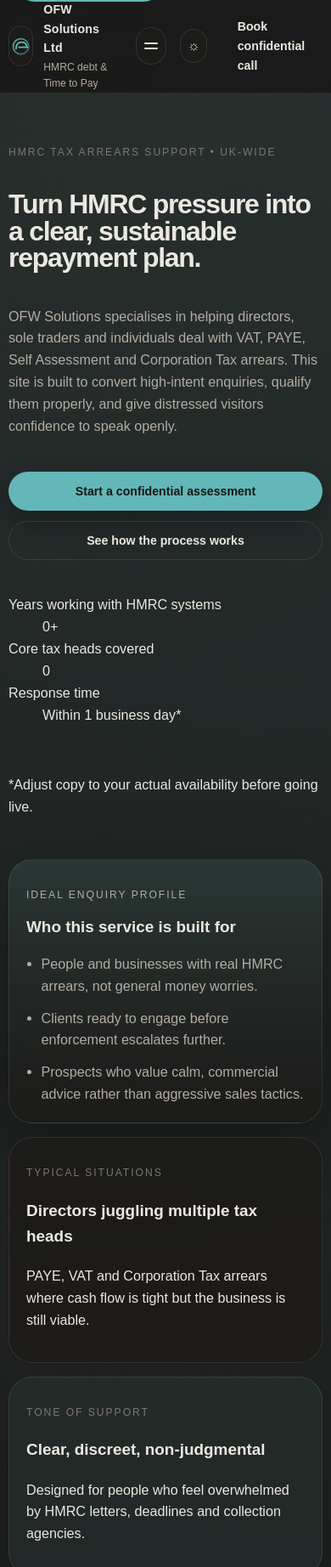
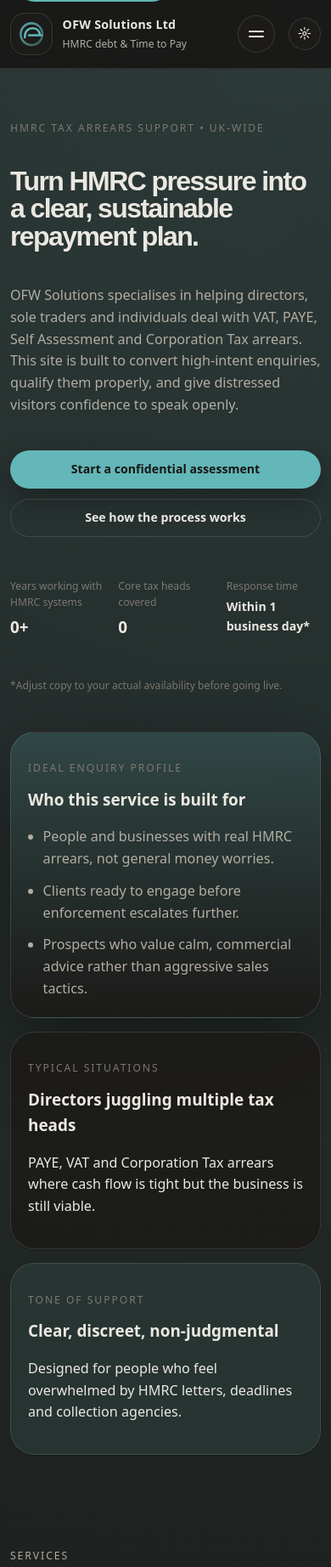
Before and after one commit to jimmym18091809/ofwsolutions, a plain HTML site: page index.html in a window 390 px wide. Shown: the top 1844 px of the page at 85% size. Drawn offline with Linux system fonts and the light colour scheme; a web font is replaced by a local one.

Commit message:
Update style.css

```diff
--- a/style.css
+++ b/style.css
@@ -1,7 +1,8 @@
-/* Art direction: premium HMRC consultancy website -> restrained, modern, confident.
-   Palette: Nexus-inspired neutral surfaces with teal accent.
-   Typography: Clash Display + Satoshi for authority and clean readability.
-   Density: spacious, editorial, conversion-focused. */
+/*
+  OFW Solutions Ltd — HMRC debt consultancy
+  2026-ready static build for GitHub Pages
+  Art direction: premium, calm, conversion-focused.
+*/
 
 :root,
 [data-theme="light"] {
@@ -11,7 +12,6 @@
   --text-lg: clamp(1.125rem, 1rem + 0.75vw, 1.5rem);
   --text-xl: clamp(1.5rem, 1.2rem + 1.25vw, 2.25rem);
   --text-2xl: clamp(2rem, 1.2rem + 2.5vw, 3.5rem);
-  --text-3xl: clamp(2.5rem, 1rem + 4vw, 5rem);
 
   --space-1: 0.25rem;
   --space-2: 0.5rem;
@@ -30,72 +30,71 @@
   --color-bg: #f7f6f2;
   --color-surface: #f9f8f5;
   --color-surface-2: #fbfbf9;
-  --color-surface-offset: #edeae5;
-  --color-surface-dynamic: #e6e4df;
-  --color-border: rgba(40, 37, 29, 0.12);
-  --color-divider: rgba(40, 37, 29, 0.09);
+  --color-surface-alt: #edeae5;
+  --color-border: rgba(40, 37, 29, 0.14);
+  --color-divider: rgba(40, 37, 29, 0.1);
   --color-text: #28251d;
   --color-text-muted: #67645f;
   --color-text-faint: #95928b;
   --color-text-inverse: #f9f8f4;
+
   --color-primary: #01696f;
   --color-primary-hover: #0c4e54;
-  --color-primary-highlight: rgba(1, 105, 111, 0.08);
+  --color-primary-soft: rgba(1, 105, 111, 0.08);
   --color-success: #437a22;
 
-  --radius-sm: 0.375rem;
-  --radius-md: 0.75rem;
-  --radius-lg: 1.25rem;
-  --radius-xl: 1.75rem;
+  --radius-sm: 0.5rem;
+  --radius-md: 0.9rem;
+  --radius-lg: 1.4rem;
+  --radius-xl: 1.8rem;
   --radius-full: 9999px;
 
-  --shadow-sm: 0 1px 2px rgba(20, 17, 12, 0.06);
-  --shadow-md: 0 10px 30px rgba(20, 17, 12, 0.08);
-  --shadow-lg: 0 24px 80px rgba(20, 17, 12, 0.16);
+  --shadow-sm: 0 1px 2px rgba(20, 17, 12, 0.05);
+  --shadow-md: 0 12px 34px rgba(20, 17, 12, 0.12);
+  --shadow-lg: 0 28px 90px rgba(20, 17, 12, 0.18);
 
   --font-display: 'Clash Display', 'Arial', sans-serif;
-  --font-body: 'Satoshi', 'Arial', sans-serif;
-  --content-wide: 1200px;
+  --font-body: 'Satoshi', system-ui, -apple-system, BlinkMacSystemFont, 'Segoe UI', sans-serif;
+
+  --content-wide: 1180px;
   --transition-interactive: 180ms cubic-bezier(0.16, 1, 0.3, 1);
 }
 
 [data-theme="dark"] {
   --color-bg: #171614;
   --color-surface: #1c1b19;
-  --color-surface-2: #201f1d;
-  --color-surface-offset: #252320;
-  --color-surface-dynamic: #302e2a;
-  --color-border: rgba(249, 248, 244, 0.1);
-  --color-divider: rgba(249, 248, 244, 0.08);
+  --color-surface-2: #22211f;
+  --color-surface-alt: #2c2a26;
+  --color-border: rgba(249, 248, 244, 0.12);
+  --color-divider: rgba(249, 248, 244, 0.09);
   --color-text: #ebe8e1;
   --color-text-muted: #b2ada3;
   --color-text-faint: #7d786f;
   --color-text-inverse: #171614;
   --color-primary: #63b7b8;
   --color-primary-hover: #8ad1d2;
-  --color-primary-highlight: rgba(99, 183, 184, 0.12);
+  --color-primary-soft: rgba(99, 183, 184, 0.18);
   --color-success: #84c06a;
-  --shadow-sm: 0 1px 2px rgba(0, 0, 0, 0.2);
-  --shadow-md: 0 10px 30px rgba(0, 0, 0, 0.28);
-  --shadow-lg: 0 30px 90px rgba(0, 0, 0, 0.38);
+  --shadow-sm: 0 1px 2px rgba(0, 0, 0, 0.25);
+  --shadow-md: 0 12px 34px rgba(0, 0, 0, 0.32);
+  --shadow-lg: 0 32px 100px rgba(0, 0, 0, 0.42);
 }
 
 @media (prefers-color-scheme: dark) {
   :root:not([data-theme="light"]) {
     --color-bg: #171614;
     --color-surface: #1c1b19;
-    --color-surface-2: #201f1d;
-    --color-surface-offset: #252320;
-    --color-surface-dynamic: #302e2a;
-    --color-border: rgba(249, 248, 244, 0.1);
-    --color-divider: rgba(249, 248, 244, 0.08);
+    --color-surface-2: #22211f;
+    --color-surface-alt: #2c2a26;
+    --color-border: rgba(249, 248, 244, 0.12);
+    --color-divider: rgba(249, 248, 244, 0.09);
     --color-text: #ebe8e1;
     --color-text-muted: #b2ada3;
     --color-text-faint: #7d786f;
     --color-text-inverse: #171614;
     --color-primary: #63b7b8;
     --color-primary-hover: #8ad1d2;
-    --color-primary-highlight: rgba(99, 183, 184, 0.12);
+    --color-primary-soft: rgba(99, 183, 184, 0.18);
     --color-success: #84c06a;
   }
 }
@@ -105,7 +104,7 @@
   scroll-behavior: smooth;
   -webkit-text-size-adjust: none;
   text-size-adjust: none;
-  scroll-padding-top: 6rem;
+  scroll-padding-top: 5rem;
 }
 body {
   margin: 0;
@@ -115,7 +114,7 @@
   line-height: 1.6;
   color: var(--color-text);
   background:
-    radial-gradient(circle at top right, var(--color-primary-highlight), transparent 28%),
+    radial-gradient(circle at top right, var(--color-primary-soft), transparent 28%),
     radial-gradient(circle at top left, rgba(255,255,255,0.04), transparent 24%),
     var(--color-bg);
 }
@@ -124,10 +123,12 @@
 button, input, textarea, select { font: inherit; color: inherit; }
 button { cursor: pointer; }
 textarea { resize: vertical; }
+
 :focus-visible {
   outline: 2px solid var(--color-primary);
   outline-offset: 3px;
 }
+
 @media (prefers-reduced-motion: reduce) {
   *, *::before, *::after {
     animation-duration: 0.01ms !important;
@@ -161,38 +162,32 @@
 }
 .skip-link:focus { top: var(--space-4); }
 
+.shell { position: relative; isolation: isolate; }
+
 .container {
-  width: min(calc(100% - 2rem), var(--content-wide));
+  width: min(calc(100% - 2.4rem), var(--content-wide));
   margin-inline: auto;
 }
 
 .section {
-  padding-block: clamp(var(--space-12), 10vw, var(--space-24));
-}
-.section-tight {
-  padding-block: var(--space-8);
+  padding-block: clamp(var(--space-12), 8vw, var(--space-24));
 }
 .section-alt {
-  background: color-mix(in srgb, var(--color-surface) 78%, transparent);
+  background: color-mix(in srgb, var(--color-surface) 88%, transparent);
   border-block: 1px solid var(--color-divider);
-}
-
-.site-shell {
-  position: relative;
-  isolation: isolate;
 }
 
 .site-header {
   position: sticky;
   top: 0;
-  z-index: 50;
-  backdrop-filter: blur(18px);
-  background: color-mix(in srgb, var(--color-bg) 80%, transparent);
+  z-index: 40;
+  backdrop-filter: blur(16px);
+  background: color-mix(in srgb, var(--color-bg) 86%, transparent);
   border-bottom: 1px solid var(--color-divider);
 }
 
 .nav-wrap {
-  min-height: 5.5rem;
+  min-height: 5rem;
   display: flex;
   align-items: center;
   justify-content: space-between;
@@ -205,30 +200,24 @@
   gap: var(--space-3);
 }
 .brand-mark {
-  width: 3rem;
-  height: 3rem;
-  border-radius: 1rem;
+  width: 3.1rem;
+  height: 3.1rem;
+  border-radius: 1.1rem;
   display: grid;
   place-items: center;
   background: var(--color-surface);
   border: 1px solid var(--color-border);
   box-shadow: var(--shadow-sm);
 }
-.brand-mark svg {
-  width: 2rem;
-  color: var(--color-primary);
-}
-.brand-text {
-  display: grid;
-  gap: 0.1rem;
-}
+.brand-mark svg { width: 2.4rem; color: var(--color-primary); }
+.brand-text { display: grid; gap: 0.1rem; }
 .brand-text strong {
   font-size: var(--text-sm);
-  letter-spacing: 0.01em;
+  letter-spacing: 0.02em;
 }
 .brand-text small {
+  font-size: var(--text-xs);
   color: var(--color-text-muted);
-  font-size: var(--text-xs);
 }
 
 .site-nav,
@@ -238,10 +227,11 @@
   align-items: center;
   gap: var(--space-4);
 }
+
 .nav-links a,
 .mobile-menu a {
+  font-size: var(--text-sm);
   color: var(--color-text-muted);
-  font-size: var(--text-sm);
 }
 .nav-links a:hover,
 .mobile-menu a:hover {
@@ -250,8 +240,8 @@
 
 .nav-toggle {
   display: none;
-  width: 2.75rem;
-  height: 2.75rem;
+  width: 2.7rem;
+  height: 2.7rem;
   border-radius: var(--radius-full);
   border: 1px solid var(--color-border);
   background: var(--color-surface);
@@ -261,7 +251,7 @@
   flex-direction: column;
 }
 .nav-toggle span:not(.sr-only) {
-  width: 1rem;
+  width: 1.1rem;
   height: 2px;
   border-radius: var(--radius-full);
   background: var(--color-text);
@@ -275,22 +265,17 @@
   border-top: 1px solid var(--color-divider);
   background: color-mix(in srgb, var(--color-bg) 92%, transparent);
 }
-.mobile-menu a {
-  padding: var(--space-3) 0;
-}
-.mobile-menu.is-open {
-  display: flex;
-}
+.mobile-menu a { padding: var(--space-3) 0; }
+.mobile-menu.is-open { display: flex; }
 
 .theme-toggle {
-  width: 2.75rem;
-  height: 2.75rem;
+  width: 2.7rem;
+  height: 2.7rem;
   border-radius: var(--radius-full);
   border: 1px solid var(--color-border);
   display: inline-flex;
   align-items: center;
   justify-content: center;
-  gap: 0;
   background: var(--color-surface);
   position: relative;
   overflow: hidden;
@@ -319,9 +304,10 @@
 }
 
 .button {
-  min-height: 2.875rem;
+  min-height: 2.8rem;
   padding: 0 var(--space-5);
   border-radius: var(--radius-full);
+  border: 1px solid transparent;
   display: inline-flex;
   align-items: center;
   justify-content: center;
@@ -337,90 +323,71 @@
   box-shadow: var(--shadow-md);
 }
 .button-primary:hover { background: var(--color-primary-hover); }
-.button-secondary {
+.button-outline {
   background: var(--color-surface);
-  border: 1px solid var(--color-border);
+  border-color: var(--color-border);
 }
 .button-ghost {
-  border: 1px solid var(--color-border);
+  border-color: var(--color-border);
   background: transparent;
 }
 
-.hero-grid,
-.contact-grid,
-.difference-grid {
-  display: grid;
-  gap: clamp(var(--space-8), 4vw, var(--space-16));
-  align-items: start;
+.hero {
+  position: relative;
 }
 .hero-grid {
-  grid-template-columns: 1.2fr 0.9fr;
-  min-height: calc(100dvh - 8rem);
+  display: grid;
+  grid-template-columns: minmax(0, 1.2fr) minmax(0, 0.9fr);
+  gap: clamp(var(--space-8), 4vw, var(--space-16));
   align-items: center;
-}
-.hero-copy h1,
-.section-heading h2,
-.difference-copy h2,
-.contact-copy h2 {
-  font-family: var(--font-display);
-  font-size: var(--text-2xl);
-  line-height: 0.98;
-  letter-spacing: -0.04em;
-  margin: 0;
-}
-.hero-text,
-.section-heading p,
-.difference-copy p,
-.contact-copy p,
-.service-card p,
-.process-card p,
-.insight-card p,
-.hero-metric p,
-.hero-card p,
-.difference-card p,
-.footer-wrap p {
-  color: var(--color-text-muted);
-}
-.eyebrow,
-.metric-label,
-.card-topline,
-.process-step,
-.insight-tag,
-.contact-points span,
-.proof-grid span,
-.service-number {
-  font-size: var(--text-xs);
-  text-transform: uppercase;
-  letter-spacing: 0.16em;
-  color: var(--color-text-faint);
 }
 .hero-copy {
   display: grid;
   gap: var(--space-6);
+}
+.eyebrow {
+  font-size: var(--text-xs);
+  letter-spacing: 0.16em;
+  text-transform: uppercase;
+  color: var(--color-text-faint);
+}
+.hero h1 {
+  font-family: var(--font-display);
+  font-size: var(--text-2xl);
+  line-height: 1.02;
+  letter-spacing: -0.05em;
+  margin: 0;
+}
+.hero-text {
+  color: var(--color-text-muted);
 }
 .hero-actions {
   display: flex;
   flex-wrap: wrap;
   gap: var(--space-3);
 }
-.trust-row {
+
+.hero-metrics {
   display: grid;
   grid-template-columns: repeat(3, minmax(0, 1fr));
   gap: var(--space-4);
-  padding-top: var(--space-2);
+  margin: var(--space-6) 0 var(--space-2);
 }
-.trust-row div {
-  padding: var(--space-4);
-  border-top: 1px solid var(--color-divider);
+.hero-metrics dt {
+  font-size: var(--text-xs);
+  color: var(--color-text-faint);
 }
-.trust-row strong {
-  display: block;
+.hero-metrics dd {
+  margin: var(--space-1) 0 0;
   font-size: var(--text-sm);
-  margin-bottom: var(--space-1);
+  font-weight: 600;
 }
-.trust-row span {
-  color: var(--color-text-muted);
+.hero-metrics dd[data-counter] {
+  font-size: var(--text-lg);
+}
+.metric-note {
   font-size: var(--text-xs);
+  color: var(--color-text-faint);
 }
 
 .hero-panel {
@@ -430,152 +397,184 @@
 .hero-card,
 .glass-card,
 .service-card,
-.difference-card,
+.sector-card,
 .process-card,
-.insight-card,
-.contact-form,
-.proof-grid article {
+.case-card,
+.resource-card,
+.contact-form {
+  border-radius: var(--radius-xl);
   border: 1px solid var(--color-border);
-  background: color-mix(in srgb, var(--color-surface) 86%, transparent);
-  border-radius: var(--radius-xl);
+  background: color-mix(in srgb, var(--color-surface) 90%, transparent);
   box-shadow: var(--shadow-sm);
-}
-.hero-card,
-.glass-card,
-.process-card,
-.insight-card,
-.difference-card,
-.proof-grid article,
-.service-card {
   padding: var(--space-6);
 }
 .hero-card-primary {
-  background: linear-gradient(180deg, color-mix(in srgb, var(--color-primary-highlight) 100%, var(--color-surface)), var(--color-surface));
+  background: linear-gradient(180deg, var(--color-primary-soft), var(--color-surface));
   box-shadow: var(--shadow-lg);
 }
+.card-topline,
+.metric-label,
+.service-number,
+.resource-tag,
+.process-step {
+  font-size: var(--text-xs);
+  letter-spacing: 0.16em;
+  text-transform: uppercase;
+  color: var(--color-text-faint);
+}
 .hero-card h2 {
-  margin-top: var(--space-2);
-  margin-bottom: var(--space-4);
+  margin: var(--space-2) 0 var(--space-4);
   font-size: var(--text-lg);
 }
-.feature-list {
+.feature-list,
+.bullet-list {
   margin: 0;
   padding-left: 1.1rem;
-  color: var(--color-text-muted);
   display: grid;
   gap: var(--space-3);
+  color: var(--color-text-muted);
 }
 .hero-stack {
   display: grid;
-  grid-template-columns: 1fr 1fr;
+  grid-template-columns: repeat(2, minmax(0, 1fr));
   gap: var(--space-4);
 }
-.accent-card {
-  background: color-mix(in srgb, var(--color-primary-highlight) 70%, var(--color-surface));
-}
-.hero-metric strong {
-  display: block;
-  margin: var(--space-2) 0;
+.hero-metric-panel h3 {
+  margin: var(--space-2) 0 var(--space-2);
   font-size: var(--text-lg);
 }
-
-.proof-grid {
-  display: grid;
-  grid-template-columns: repeat(3, minmax(0, 1fr));
-  gap: var(--space-4);
-}
-.proof-grid article p {
-  margin: var(--space-2) 0 0;
+.accent-card {
+  background: color-mix(in srgb, var(--color-primary-soft) 70%, var(--color-surface));
 }
 
-.section-grid,
-.process-wrap,
-.insights-grid {
+.section-grid {
   display: grid;
   gap: var(--space-8);
 }
 .section-heading {
-  max-width: 46rem;
+  max-width: 48rem;
 }
+.section-heading h2 {
+  font-family: var(--font-display);
+  font-size: var(--text-xl);
+  letter-spacing: -0.04em;
+}
+.section-heading p {
+  color: var(--color-text-muted);
+}
+
 .service-layout {
   display: grid;
-  grid-template-columns: 1.2fr 1fr 1fr;
+  grid-template-columns: minmax(0, 1.4fr) repeat(3, minmax(0, 1fr));
   gap: var(--space-4);
 }
 .service-card {
-  min-height: 15rem;
+  min-height: 13rem;
   display: flex;
   flex-direction: column;
   justify-content: space-between;
 }
 .service-card-large {
   grid-row: span 2;
-  min-height: 100%;
-  background: color-mix(in srgb, var(--color-primary-highlight) 65%, var(--color-surface));
+  background: color-mix(in srgb, var(--color-primary-soft) 68%, var(--color-surface));
 }
-.service-card h3,
-.difference-card h3,
-.process-card h3,
-.insight-card h3 {
+.service-card h3 {
   font-size: var(--text-lg);
   margin: var(--space-4) 0 var(--space-2);
 }
+.service-card p { color: var(--color-text-muted); }
 
-.difference-grid {
-  grid-template-columns: 1fr 1.05fr;
-}
-.difference-panels {
+.sector-grid {
   display: grid;
+  grid-template-columns: repeat(4, minmax(0, 1fr));
   gap: var(--space-4);
 }
+.sector-card h3 {
+  font-size: var(--text-lg);
+  margin-bottom: var(--space-2);
+}
+.sector-card p { color: var(--color-text-muted); }
+
+.process-wrap { display: grid; gap: var(--space-8); }
 .process-grid {
   display: grid;
   grid-template-columns: repeat(4, minmax(0, 1fr));
   gap: var(--space-4);
 }
+.process-card h3 {
+  font-size: var(--text-lg);
+  margin: var(--space-4) 0 var(--space-2);
+}
+.process-card p { color: var(--color-text-muted); }
 .process-step {
   display: inline-flex;
   padding: var(--space-1) var(--space-2);
   border-radius: var(--radius-full);
-  background: var(--color-primary-highlight);
+  background: var(--color-primary-soft);
 }
 
-.insights-grid {
+.case-grid {
+  display: grid;
   grid-template-columns: repeat(3, minmax(0, 1fr));
-  align-items: stretch;
+  gap: var(--space-4);
 }
-.insight-card-featured {
-  grid-column: span 2;
-  background: linear-gradient(180deg, color-mix(in srgb, var(--color-primary-highlight) 100%, var(--color-surface)), var(--color-surface));
+.case-card h3 {
+  font-size: var(--text-lg);
+  margin-bottom: var(--space-2);
 }
-.insight-tag {
+.case-card p { color: var(--color-text-muted); }
+
+.resource-grid {
+  display: grid;
+  grid-template-columns: repeat(3, minmax(0, 1fr));
+  gap: var(--space-4);
+}
+.resource-tag {
   display: inline-flex;
-  margin-bottom: var(--space-4);
+  padding: var(--space-1) var(--space-2);
+  border-radius: var(--radius-full);
+  background: var(--color-surface-alt);
 }
+.resource-card h3 {
+  font-size: var(--text-lg);
+  margin: var(--space-4) 0 var(--space-2);
+}
+.resource-card p { color: var(--color-text-muted); }
 
 .contact-grid {
-  grid-template-columns: 0.9fr 1.1fr;
+  display: grid;
+  grid-template-columns: minmax(0, 0.9fr) minmax(0, 1.1fr);
+  gap: var(--space-8);
 }
+.contact-copy h2 {
+  font-family: var(--font-display);
+  font-size: var(--text-xl);
+  letter-spacing: -0.04em;
+}
+.contact-copy p { color: var(--color-text-muted); }
+
 .contact-points {
   display: grid;
   gap: var(--space-4);
   margin-top: var(--space-6);
 }
-.contact-points div {
-  padding-bottom: var(--space-4);
-  border-bottom: 1px solid var(--color-divider);
+.contact-points dt {
+  font-size: var(--text-xs);
+  letter-spacing: 0.16em;
+  text-transform: uppercase;
+  color: var(--color-text-faint);
 }
-.contact-points strong {
-  display: block;
-  margin-top: var(--space-1);
+.contact-points dd {
+  margin: var(--space-1) 0 0;
   font-size: var(--text-sm);
+  font-weight: 600;
 }
+
 .contact-form {
-  padding: var(--space-6);
+  background: color-mix(in srgb, var(--color-surface-2) 94%, transparent);
+  box-shadow: var(--shadow-lg);
   display: grid;
   gap: var(--space-5);
-  background: color-mix(in srgb, var(--color-surface) 92%, transparent);
-  box-shadow: var(--shadow-lg);
 }
 .form-grid {
   display: grid;
@@ -588,8 +587,8 @@
 }
 label span {
   font-size: var(--text-xs);
+  letter-spacing: 0.12em;
   text-transform: uppercase;
-  letter-spacing: 0.12em;
   color: var(--color-text-faint);
 }
 input,
@@ -603,21 +602,19 @@
   padding: 0 var(--space-4);
 }
 textarea {
-  min-height: 10rem;
+  min-height: 9rem;
   padding: var(--space-4);
 }
 input::placeholder,
-textarea::placeholder {
-  color: var(--color-text-faint);
-}
+textarea::placeholder { color: var(--color-text-faint); }
 .form-footer {
   display: grid;
   gap: var(--space-3);
 }
 .form-footer p {
+  margin: 0;
+  font-size: var(--text-xs);
   color: var(--color-text-faint);
-  font-size: var(--text-xs);
-  margin: 0;
 }
 
 .site-footer {
@@ -628,17 +625,17 @@
   display: flex;
   justify-content: space-between;
   gap: var(--space-8);
-  align-items: flex-start;
 }
 .footer-wrap strong {
   display: block;
   margin-bottom: var(--space-2);
 }
+.footer-wrap p { color: var(--color-text-muted); }
 .footer-meta {
   display: grid;
   gap: var(--space-2);
+  font-size: var(--text-xs);
   color: var(--color-text-faint);
-  font-size: var(--text-xs);
   text-align: right;
 }
 
@@ -654,88 +651,52 @@
 
 @media (max-width: 1080px) {
   .hero-grid,
-  .difference-grid,
+  .service-layout,
+  .sector-grid,
+  .process-grid,
+  .case-grid,
+  .resource-grid,
   .contact-grid,
-  .service-layout,
-  .process-grid,
-  .insights-grid,
-  .proof-grid,
   .hero-stack {
     grid-template-columns: 1fr;
   }
-
-  .service-card-large,
-  .insight-card-featured {
-    grid-column: auto;
-    grid-row: auto;
-  }
-
-  .hero-grid {
-    min-height: auto;
-  }
-
-  .trust-row {
-    grid-template-columns: 1fr;
-  }
+  .hero-stack { gap: var(--space-4); }
+  .service-card-large { grid-row: auto; }
 }
 
 @media (max-width: 820px) {
   .nav-links,
-  .nav-actions .button-secondary {
+  .button-outline {
     display: none;
   }
-
   .nav-toggle {
     display: inline-flex;
   }
-
-  .mobile-menu[hidden] {
-    display: none !important;
-  }
-
-  .form-grid {
-    grid-template-columns: 1fr;
-  }
-
+  .mobile-menu[hidden] { display: none !important; }
+  .form-grid { grid-template-columns: 1fr; }
   .footer-wrap {
     flex-direction: column;
   }
-
-  .footer-meta {
-    text-align: left;
-  }
+  .footer-meta { text-align: left; }
 }
 
 @media (max-width: 600px) {
   .container {
-    width: min(calc(100% - 1.25rem), var(--content-wide));
+    width: min(calc(100% - 1.5rem), var(--content-wide));
   }
-
-  .nav-wrap {
-    min-height: 4.75rem;
+  .section { padding-block: var(--space-12); }
+  .button { width: 100%; }
+  .hero-actions { display: grid; }
+  .theme-toggle {
+    width: 2.4rem;
+    height: 2.4rem;
   }
-
-  .button {
-    width: 100%;
-  }
-
-  .hero-actions {
-    display: grid;
-  }
-
-  .theme-toggle {
-    width: 2.5rem;
-    height: 2.5rem;
-  }
-
   .hero-card,
   .glass-card,
   .service-card,
-  .difference-card,
+  .sector-card,
   .process-card,
-  .insight-card,
-  .contact-form,
-  .proof-grid article {
-    padding: var(--space-5);
-  }
+  .case-card,
+  .resource-card,
+  .contact-form { padding: var(--space-5); }
 }
```
